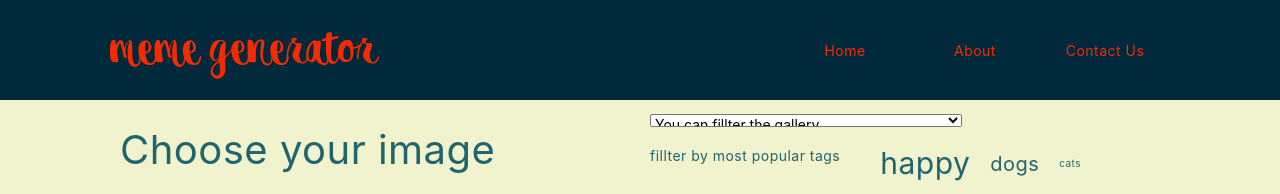
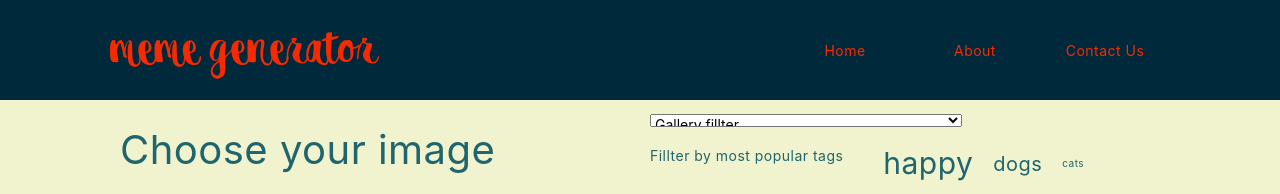
Before and after one commit to nirfuchs73/MemeGen, a plain HTML site: page index.html in a window 1280 px wide. Shown: the top 194 px of the page. Drawn offline with Linux system fonts and the light colour scheme.

Commit message:
filter name

```diff
--- a/index.html
+++ b/index.html
@@ -59,7 +59,7 @@
                     </select>
                 </div>
                 <div class="scnd-filter flex align-center">
-                    <p class="flex align-center">fillter by most popular tags</p>
+                    <p class="flex align-center">Fillter by most popular tags</p>
                     <ul class="scnd-filter-list flex clean-list">
                     </ul>
                 </div>
--- a/js/memes-main.js
+++ b/js/memes-main.js
@@ -6,9 +6,8 @@ function init() {
   renderGallery();
   renderFirstFillter();
   renderSecndFilter();
+}
 
-  // createDefualtSearchCounter()
-}
 
 function renderGallery() {
   var images = getImagesForDisplay();
@@ -25,7 +24,6 @@ function renderGallery() {
 function onImageClicked(id) {
   var elGallery = document.querySelector('.gallery-main');
   elGallery.classList.add('hide');
-
   var elCanvas = document.querySelector('.canvas-main-container');
   elCanvas.classList.remove('hide');
   initCanvas(id);
@@ -35,7 +33,6 @@ function renderFirstFilter() {
   var keywords = [];
   createImages();
   var allMemes = getImagesForDisplay();
-  console.log('meme', allMemes)
   var filtered = allMemes.filter(function (meme) {
     if (!keywords[meme.keywords]) {
       keywords.push[meme.keywords]
@@ -71,7 +68,7 @@ function renderFirstFillter() {
   var strHtml = keyWords.map(function (word) {
     return `<option value="${word}">${word}</option>`
   })
-  var strHtmls = `<option value = "All" > You can fillter the gallery</option>` +
+  var strHtmls = `<option value = "All" > Gallery fillter</option>` +
     strHtml.join('');
   var container = document.getElementById('key-words');
   container.innerHTML = strHtmls
@@ -79,7 +76,6 @@ function renderFirstFillter() {
 
 
 function onFilterChange(filterByKeyWord) {
-  console.log('check', filterByKeyWord)
   setMemesFilter(filterByKeyWord);
   updateSearchCounter(filterByKeyWord);
   renderGallery();
@@ -95,7 +91,6 @@ function findTopSearches(param) {
     var max = 0;
     var value;
     for (var key in arrOfSerches) {
-      // console.log('lop', key, arrOfSerches[key])
       if (+arrOfSerches[key] >= max && +arrOfSerches[key] <= maxprev && !topSerches[key]) {
         max = +arrOfSerches[key];
         value = key;
@@ -111,7 +106,6 @@ function findTopSearches(param) {
 
 function renderSecndFilter() {
   var mostlySerched = findTopSearches(3);
-  console.log(mostlySerched);
   var baseSize = 60; //base size font param that can be changed
   var arrOfValues = Object.values(mostlySerched);
   var total = arrOfValues.reduce(function (acc, val) { return acc + val }, 0);
@@ -120,46 +114,45 @@ function renderSecndFilter() {
     var fontSize = mostlySerched[key] / total;
     return `<li class="flex align-center" value="${key}" style="font-size:${baseSize * fontSize}px" onclick="onFilterChange('${key}')">${key} </li>`
   });
-  //console.log('inner', strHtmls.join(''))
   var scndFiltContainer = document.querySelector('.scnd-filter-list');
   scndFiltContainer.innerHTML = strHtmls.join('');
 }
 
 function toggleMenu() {
   document.body.classList.toggle('open');
-  document.querySelector('.nav-list').style.display='flex';
+  document.querySelector('.nav-list').style.display = 'flex';
   document.querySelector('.contact-us').classList.remove('contact-us-open');
   document.querySelector('.about').classList.remove('about-open');
   document.querySelector('.nav-list').classList.remove('nav-list-open');
 }
 
-function openForm(){
+function openForm() {
   document.querySelector('.contact-us').classList.toggle('contact-us-open');
   document.body.classList.toggle('open');
   document.querySelector('.about').classList.remove('about-open');
 }
 
-function openAbout(){
+function openAbout() {
   document.querySelector('.about').classList.toggle('about-open');
   document.body.classList.toggle('open');
   document.querySelector('.contact-us').classList.remove('contact-us-open');
 
 }
 
-function openMenu(){
+function openMenu() {
   document.querySelector('.nav-list').classList.toggle('nav-list-open');
   document.body.classList.toggle('open');
 }
 
 
-function onSbmitMessage(ev){
+function onSbmitMessage(ev) {
   console.log('hdhdh')
   ev.preventDefault();
-  let subject=$('.subject').val();
-  let email=$('.email').val();
-  let message=$('.message').val();
-  let sendLink=`https://mail.google.com/mail/?view=cm&fs=1&to=${email}&su=${subject}&body=${message}`
-  window.open (sendLink,'_blank')
+  let subject = $('.subject').val();
+  let email = $('.email').val();
+  let message = $('.message').val();
+  let sendLink = `https://mail.google.com/mail/?view=cm&fs=1&to=${email}&su=${subject}&body=${message}`
+  window.open(sendLink, '_blank')
   openForm();
 
   //reset form
```
Lines whose indentation alone changed are shown as unchanged.
